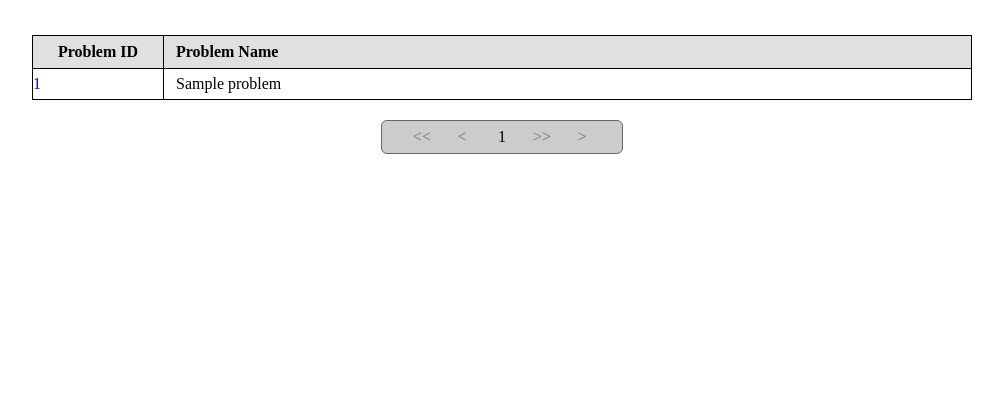
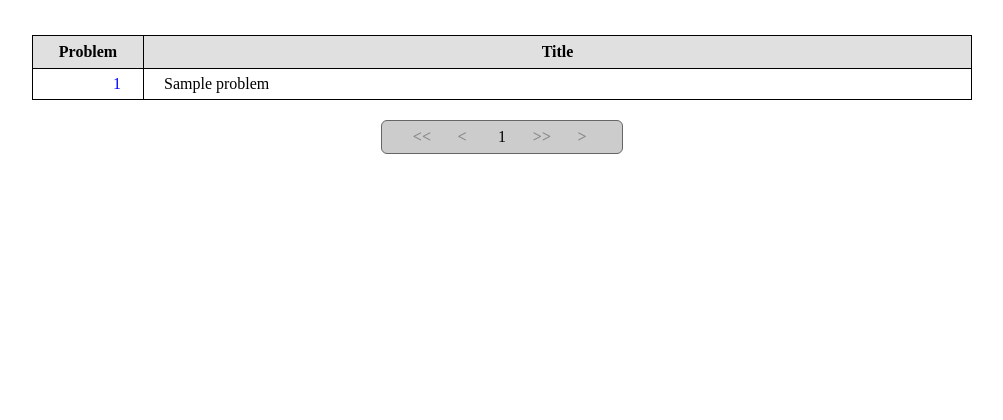
Before and after one commit to rorschachhb/lambdaOJ, a Flask app: page /oj/index/ in a window 1280 px wide. Shown: the part 145-565 px from the top of the page, without its empty margins (138-1141 px from the left). Run offline with Flask 2, Linux system fonts and the light colour scheme; tables that the repository leaves empty hold one stand-in row (values such as "Sample post").

Commit message:
improved alignment for tables

```diff
--- a/app/static/styles/style.css
+++ b/app/static/styles/style.css
@@ -177,6 +177,7 @@ table.list td {
     border: 1px solid;
 }
 table.list th {
+    text-align: center;
     border: 1px solid;
     padding: 7px 0px 7px 0px;
     background-color: #e0e0e0;
@@ -198,34 +199,33 @@ table.list a:hover {
     color: navy;
     text-decoration: underline;
 }
-table.list td span {
+table.list td span.id {
     display: block;
+    width: 80%;
+    text-align: right;
 }
 
 #pbs .pid {
-    width: 130px;
+    width: 110px;
 }
-#pbs th.pid {
+#pbs td.title {
+    text-align: left;
+    padding: 0px 20px;
+}
+
+#subs td.user {
+    padding-left: 16px;
+}
+#subs td.status {
     text-align: center;
 }
-#pbs td.pid span {
-    width: 61.8%;
+#subs td.time, #subs td.memory {
+    padding-right: 12px;
     text-align: right;
 }
-#pbs .title {
-    text-align: left;
-    padding-left: 12px;
-}
-#subs td.id {
-    width: 90px;
-    text-align: right;
-    padding-right: 25px;
-}
-#subs td.problem {
-    width: 140px;
+#subs td.language {
     text-align: center;
 }
-
 
 
 .pagenav {
--- a/app/templates/index.html
+++ b/app/templates/index.html
@@ -7,13 +7,15 @@ Problem List
 {% block content %}
 <table id="pbs" class="list">
   <tr>
-    <th class="pid">Problem ID</th>
-    <th class="title">Problem Name</th>
+    <th class="pid">Problem</th>
+    <th class="title">Title</th>
   </tr>
   {% for pb in pbs.items %}
   <tr class="{{ loop.cycle('odd', 'even') }}">
     <td class="pid">
-      <a href="/oj/problem/{{ pb.problem_id }}">{{ pb.problem_id }}</a>
+      <span class="id">
+	<a href="/oj/problem/{{ pb.problem_id }}">{{ pb.problem_id }}</a>
+      </span>
     </td>
     <td class="title">{{ pb.title }}</td>
   </tr>
```
Also changed, not shown: app/templates/status.html (+9 -5 lines).
